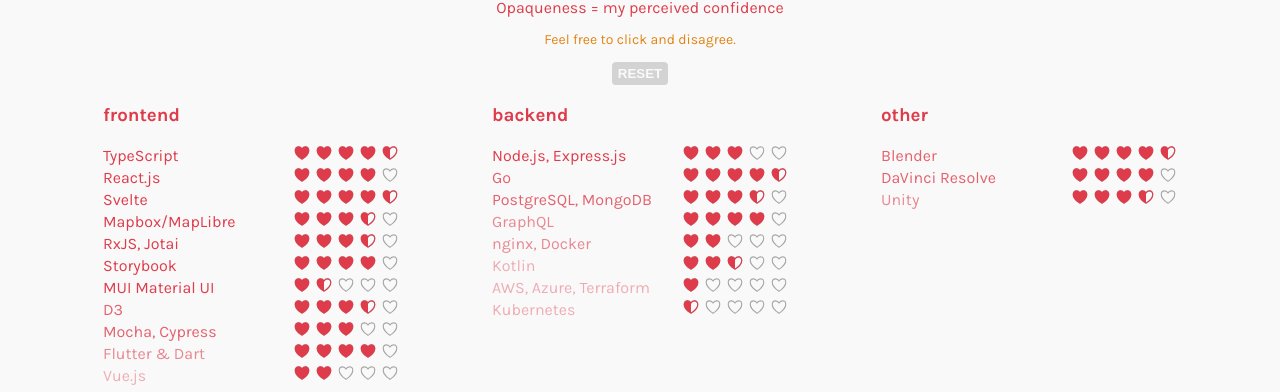
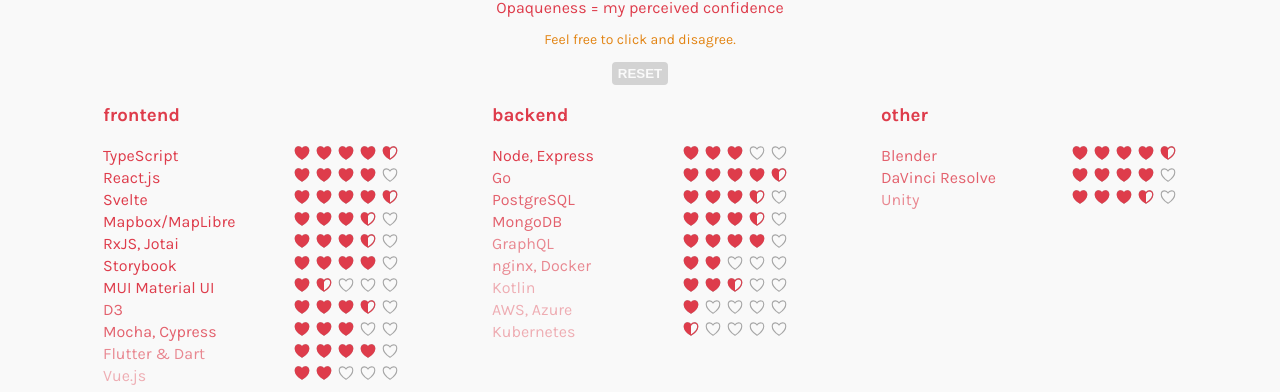
Before and after one commit to spookydoodle/portfolio, a SvelteKit app: page / in a window 1280 px wide. Shown: the part 4152-4544 px from the top of the page. Built offline with nearby package versions, Linux system fonts and the light colour scheme; a web font is replaced by a local one.

Commit message:
update skills

```diff
--- a/src/routes/(home)/Skills.svelte
+++ b/src/routes/(home)/Skills.svelte
@@ -162,7 +162,7 @@
 
     .chart {
         display: grid;
-        grid-template-columns: 180px max-content;
+        grid-template-columns: minmax(140px, 180px) max-content;
         column-gap: 10px;
         align-items: center;
     }
--- a/src/routes/(home)/data.ts
+++ b/src/routes/(home)/data.ts
@@ -353,7 +353,7 @@
             ],
             backend: [
                 {
-                    title: "Node.js, Express.js",
+                    title: "Node, Express",
                     level: 4,
                     rating: 6,
                     reaction: {
@@ -380,7 +380,16 @@
                     }
                 },
                 {
-                    title: "PostgreSQL, MongoDB",
+                    title: "PostgreSQL",
+                    level: 3,
+                    rating: 7,
+                    reaction: {
+                        lower: "It's nice, come on.",
+                        higher: "I get where you're coming from."
+                    }
+                },
+                {
+                    title: "MongoDB",
                     level: 3,
                     rating: 7,
                     reaction: {
@@ -398,7 +407,7 @@
                     }
                 },
                 {
-                    title: "AWS, Azure, Terraform",
+                    title: "AWS, Azure",
                     level: 1,
                     rating: 2,
                     reaction: {
```
